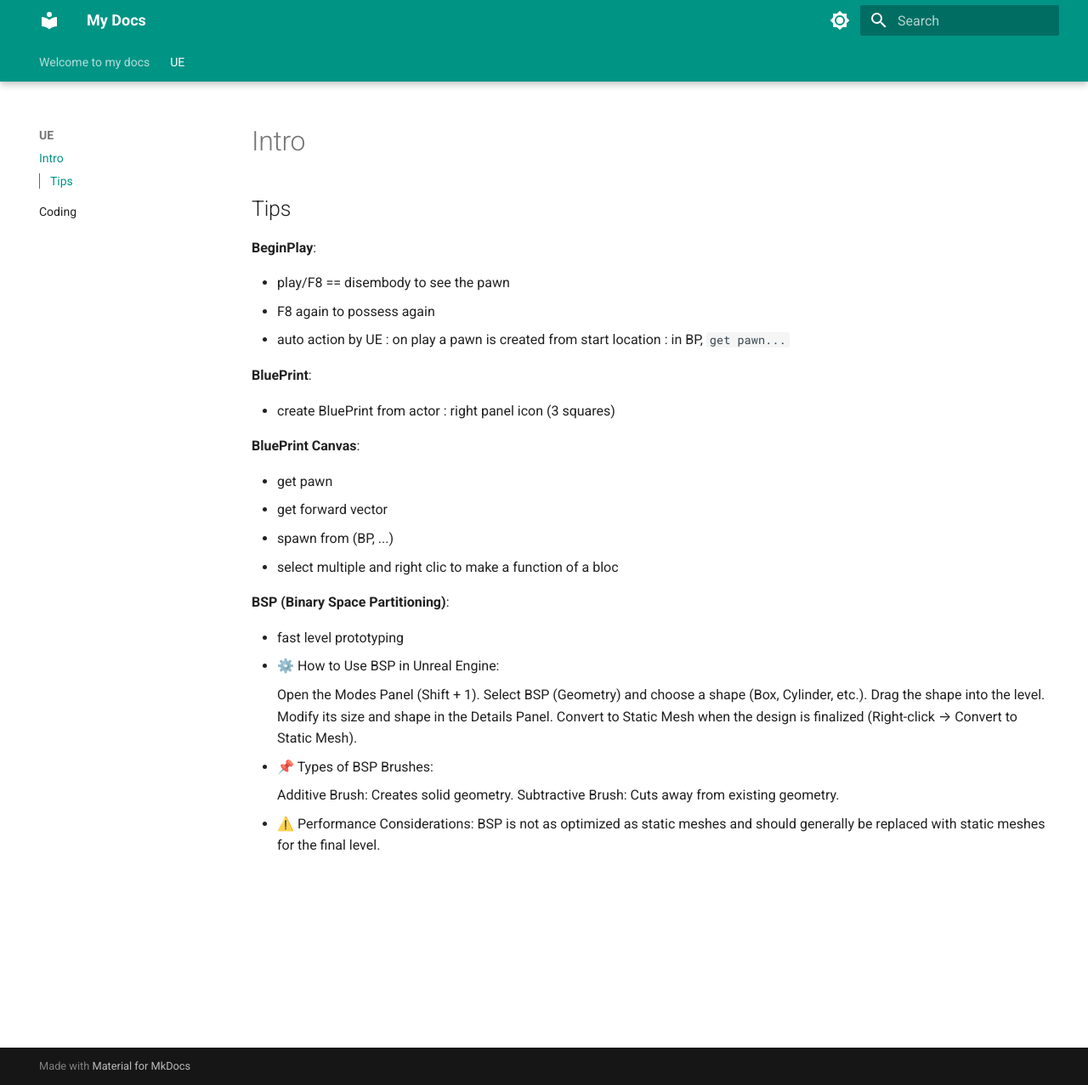
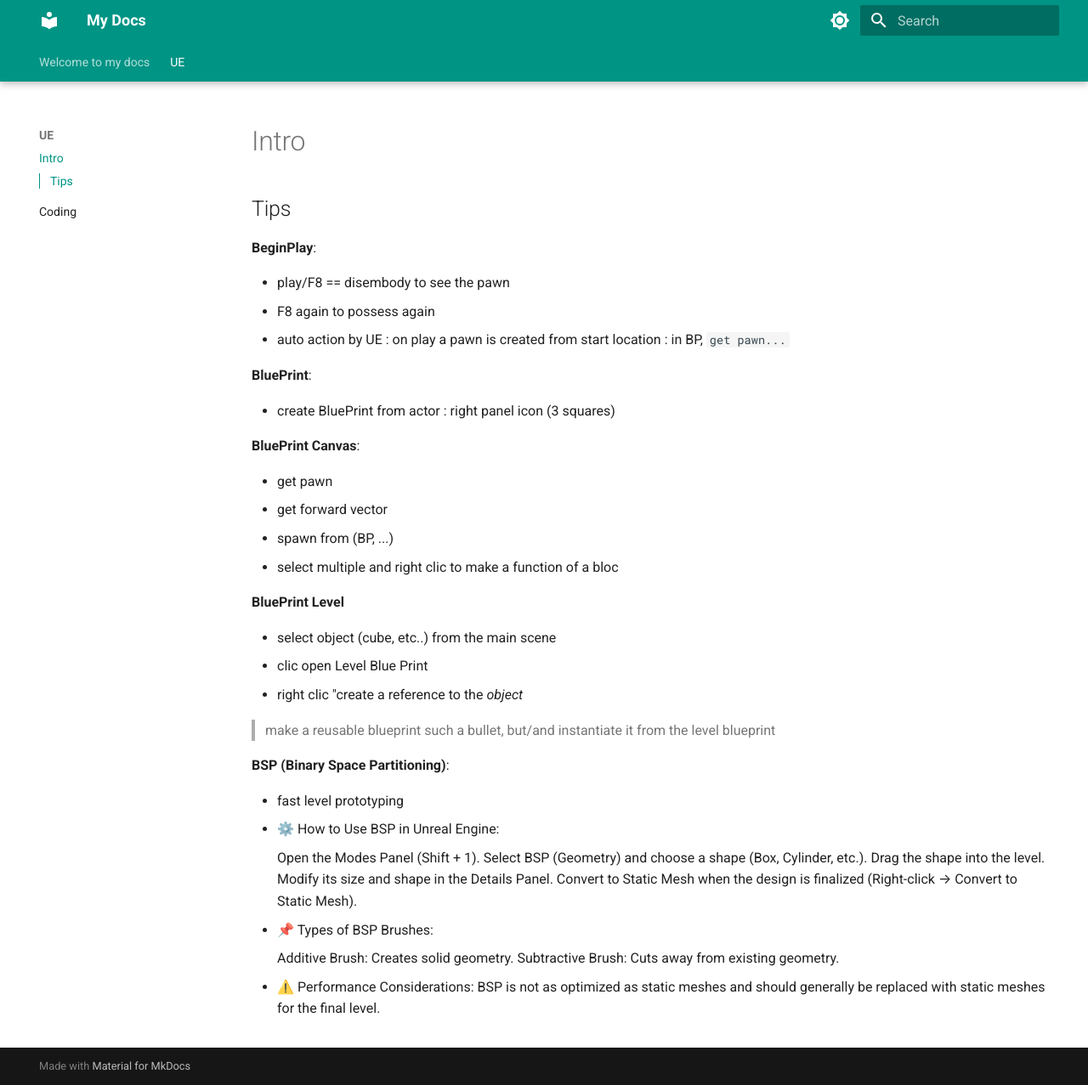
Before and after one commit to cosy-cat/docs, an MkDocs documentation site: the page built from docs/UE/1_intro.md, in a window 1280 px wide and 1277 px high. Shown: the whole window at 85% size. Built offline with MkDocs 1.6.1 and Material for MkDocs 9.7.7, drawn with Linux system fonts in a browser that asks for light colours.

Commit message:
docs: update blue print level usage

```diff
--- a/docs/UE/1_intro.md
+++ b/docs/UE/1_intro.md
@@ -23,6 +23,14 @@
 - spawn from (BP, ...)
 - select multiple and right clic to make a  function of a bloc
 
+**BluePrint Level**
+
+- select object (cube, etc..) from the main scene
+- clic open Level Blue Print
+- right clic "create a reference to the _object_
+
+> make a reusable blueprint such a bullet, but/and instantiate it from the level blueprint
+
 **BSP (Binary Space Partitioning)**:
 
 - fast level prototyping
```
